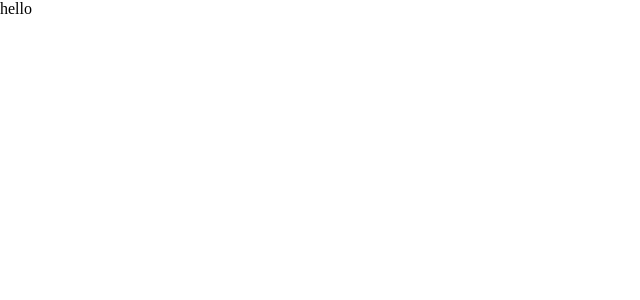
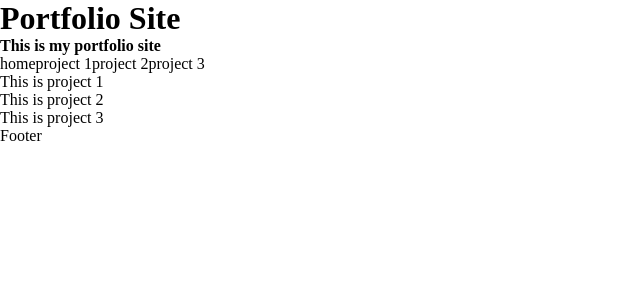
Before and after one commit to aaronrine/portfolio, a React (Create React App) app: page / in a window 1280 px wide. Shown: the top 300 px of the page, without its empty margins (0-640 px from the left). Built offline with nearby package versions, Linux system fonts and the light colour scheme.

Commit message:
feat(App): skeleton html

```diff
--- a/src/components/App/App.js
+++ b/src/components/App/App.js
@@ -3,7 +3,22 @@ import "./App.scss";
 function App() {
   return (
     <div className="App">
-      <p>hello</p>
+      <header>
+        <h1>Portfolio Site</h1>
+        <h4>This is my portfolio site</h4>
+      </header>
+      <nav>
+        <a>home</a>
+        <a>project 1</a>
+        <a>project 2</a>
+        <a>project 3</a>
+      </nav>
+      <main>
+        <p>This is project 1</p>
+        <p>This is project 2</p>
+        <p>This is project 3</p>
+      </main>
+      <footer>Footer</footer>
     </div>
   );
 }
```
